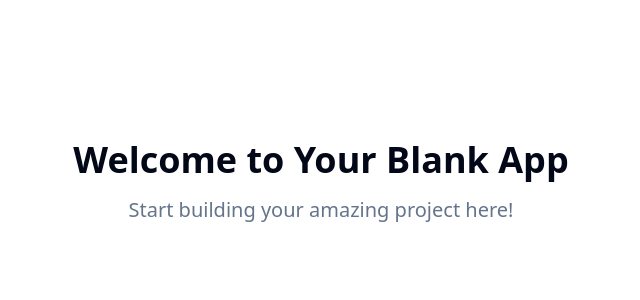
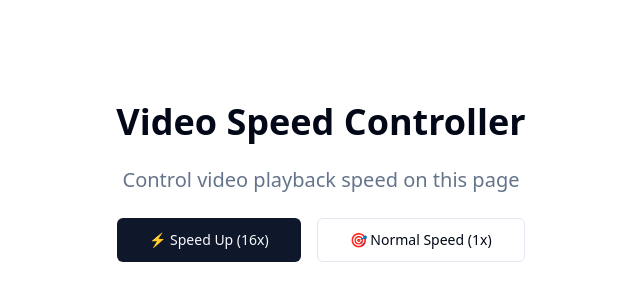
Before and after one commit to katearyan00/video-speed-booster-chrome, a React (Vite) app: page / in a window 1280 px wide. Shown: the part 218-518 px from the top of the page, without its empty margins (319-959 px from the left). Built offline with nearby package versions, Linux system fonts and the light colour scheme.

Commit message:
Add buttons for playback speed
Add buttons to set video playback speed to 16x and 1x.

```diff
--- a/src/pages/Index.tsx
+++ b/src/pages/Index.tsx
@@ -1,11 +1,54 @@
-// Update this page (the content is just a fallback if you fail to update the page)
+import { Button } from "@/components/ui/button";
+import { useState } from "react";
 
 const Index = () => {
+  const [status, setStatus] = useState("");
+
+  const setVideoSpeed = (playbackRate: number) => {
+    try {
+      const video = document.querySelector('video') as HTMLVideoElement;
+      if (!video) {
+        setStatus('No video found on this page');
+        setTimeout(() => setStatus(''), 2000);
+        return;
+      }
+
+      video.playbackRate = playbackRate;
+      setStatus(`Video speed set to ${playbackRate}x`);
+      setTimeout(() => setStatus(''), 2000);
+    } catch (error) {
+      setStatus('Error setting video speed');
+      setTimeout(() => setStatus(''), 2000);
+    }
+  };
+
   return (
     <div className="min-h-screen flex items-center justify-center bg-background">
-      <div className="text-center">
-        <h1 className="text-4xl font-bold mb-4">Welcome to Your Blank App</h1>
-        <p className="text-xl text-muted-foreground">Start building your amazing project here!</p>
+      <div className="text-center space-y-6">
+        <h1 className="text-4xl font-bold mb-4">Video Speed Controller</h1>
+        <p className="text-xl text-muted-foreground mb-8">Control video playback speed on this page</p>
+
+        <div className="flex gap-4 justify-center">
+          <Button
+            onClick={() => setVideoSpeed(16)}
+            size="lg"
+            className="bg-primary hover:bg-primary/90"
+          >
+            ⚡ Speed Up (16x)
+          </Button>
+
+          <Button
+            onClick={() => setVideoSpeed(1)}
+            variant="outline"
+            size="lg"
+          >
+            🎯 Normal Speed (1x)
+          </Button>
+        </div>
+
+        {status && (
+          <p className="text-sm text-muted-foreground mt-4">{status}</p>
+        )}
       </div>
     </div>
   );
```
